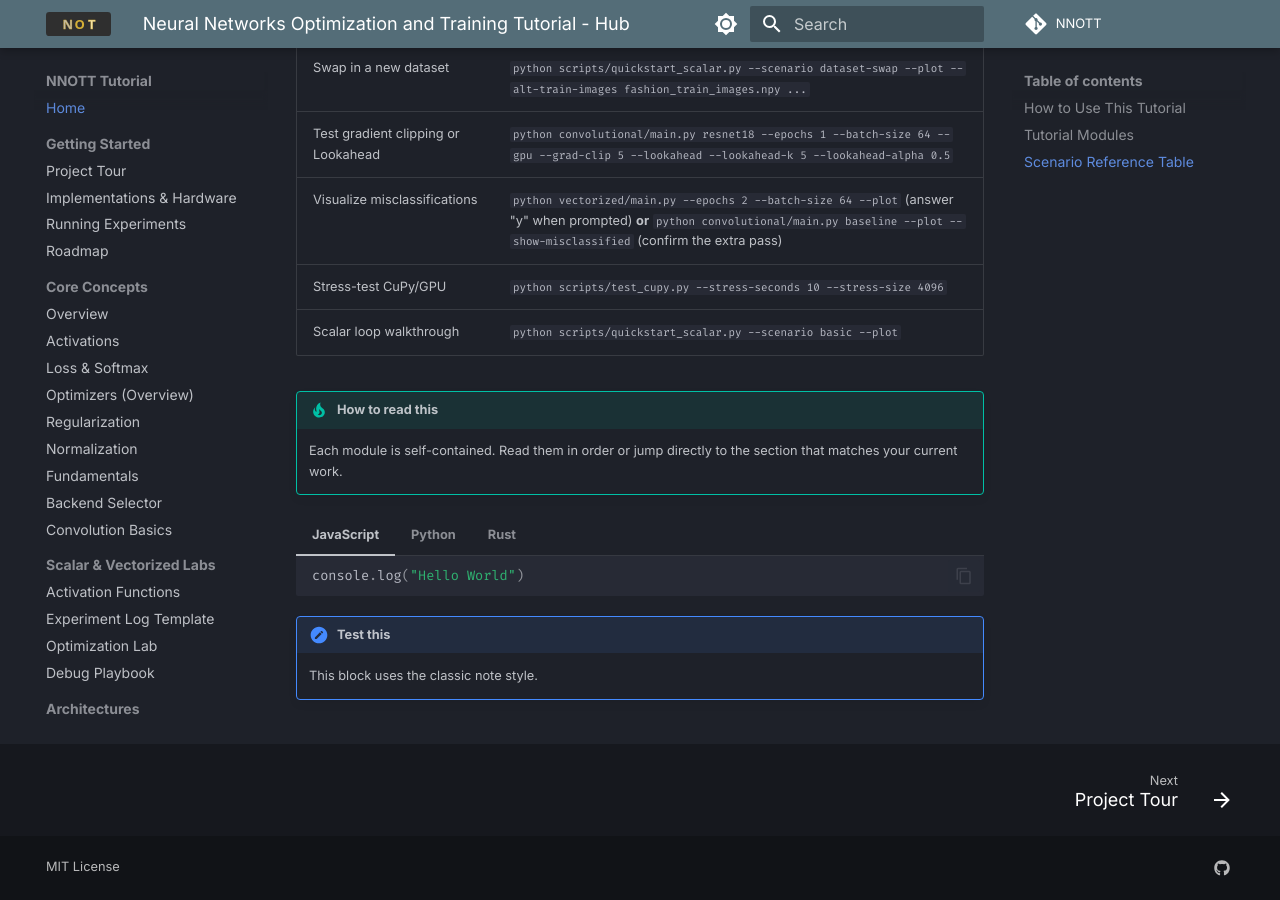
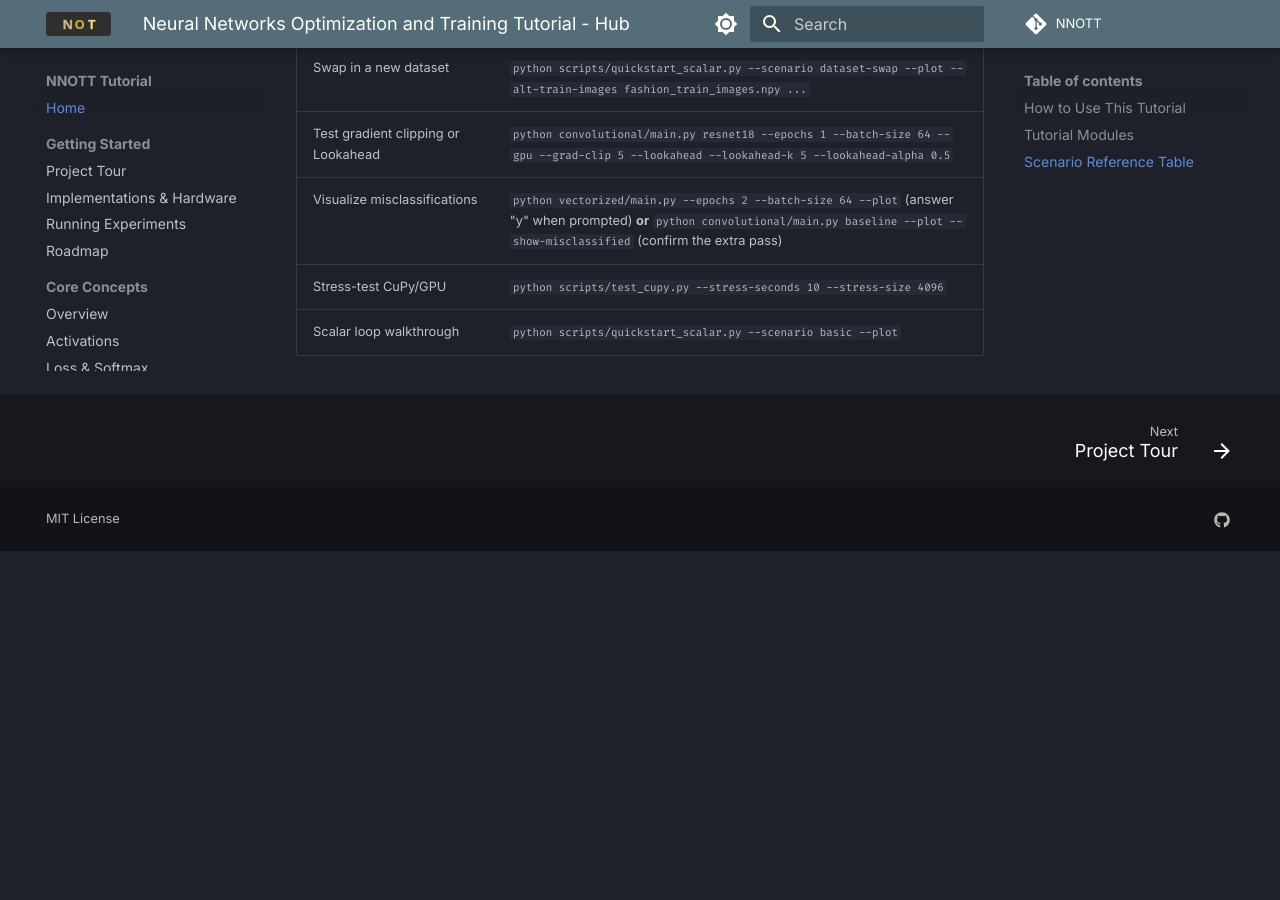
Before and after one commit to polla-fattah/nnott, an MkDocs documentation site: the page built from tutorial/index.md, in a window 1280 px wide and 900 px high, scrolled down 1939 px. Built offline with MkDocs 1.6.1 and Material for MkDocs 9.7.7, drawn with Linux system fonts in a browser that asks for light colours; comment, search, counter and statistics services are not loaded; after the commit the page ends 2490 px from its top, so only the background shows below that.

Commit message:
chore: Clean up tutorial content by removing unnecessary sections and examples

````diff
--- a/tutorial/index.md
+++ b/tutorial/index.md
@@ -43,36 +43,3 @@ Welcome to the learning guide for the **Neural Networks Optimization and Trainin
 | Visualize misclassifications | `python vectorized/main.py --epochs 2 --batch-size 64 --plot` (answer "y" when prompted) **or** `python convolutional/main.py baseline --plot --show-misclassified` (confirm the extra pass) |
 | Stress-test CuPy/GPU | `python scripts/test_cupy.py --stress-seconds 10 --stress-size 4096` |
 | Scalar loop walkthrough | `python scripts/quickstart_scalar.py --scenario basic --plot` |
-
-!!! tip "How to read this"
-    Each module is self-contained. Read them in order or jump directly to the section that matches your current work.
-
-
-=== "JavaScript"
-
-    ```javascript
-    console.log("Hello World")
-    ```
-
-    !!! note "Test this"
-        This block uses the classic note style.
-
-=== "Python"
-
-    ```python
-    print("Hi world")
-    ```
-
-    !!! info "Test That"
-        This collapsible block now uses an `info` style to contrast with the note.
-
-=== "Rust"
-
-    ```rust
-    fn main() {
-        println!("Hello from Rust!");
-    }
-    ```
-
-    !!! tip "Extra test"
-        Add as many languages as you need—this tab simply exercises another admonition type.
````
Also changed, not shown: tutorial/running-experiments.md (+0 -2 lines).
